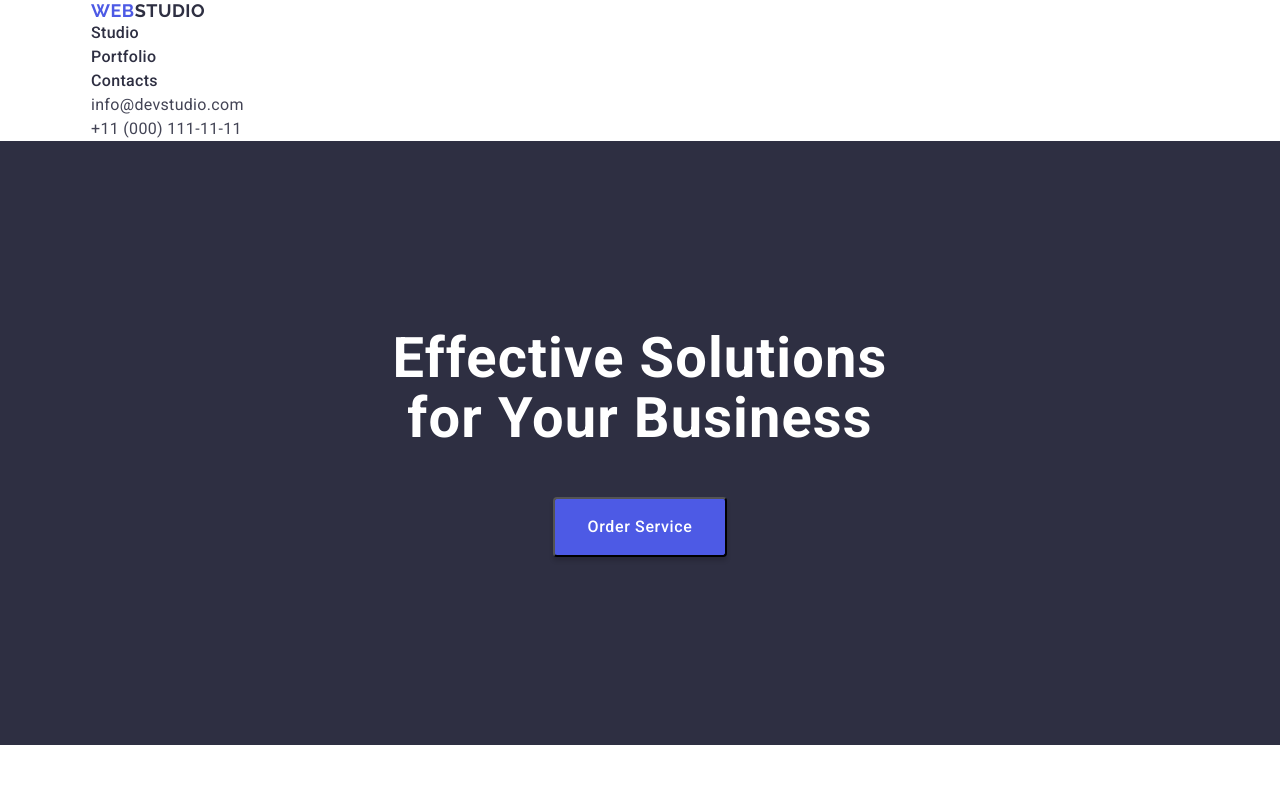
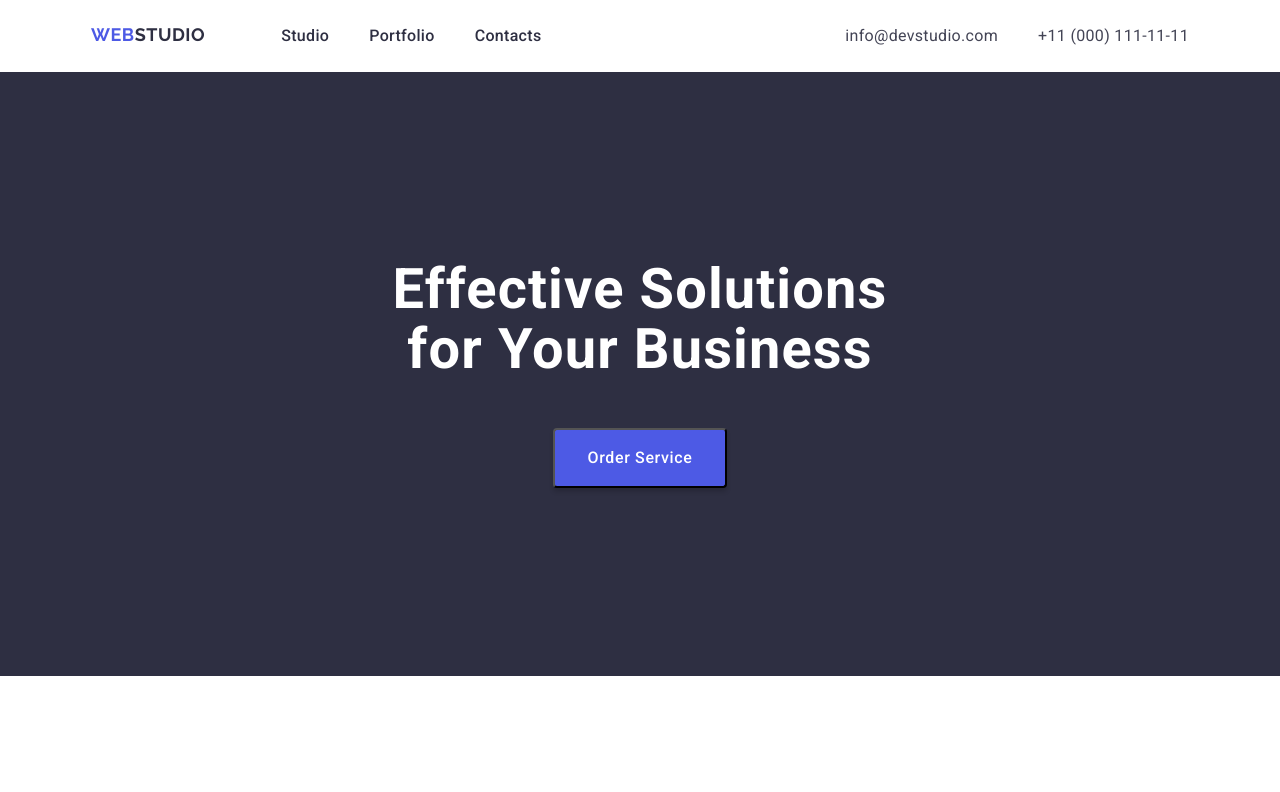
Before and after one commit to keon91/goit-markup-hw-03, a plain HTML site: page index.html in a window 1280 px wide. Shown: the top 792 px of the page. Drawn offline with nearby package versions, Linux system fonts and the light colour scheme.

Commit message:
add flex menu

```diff
--- a/css/styles.css
+++ b/css/styles.css
@@ -61,8 +61,23 @@ margin: 0 auto;
   clip: rect(0 0 0 0);
   overflow: hidden;
 }
+/*HEADER*/
+.header{
+    padding: 24px 0 24px;
+}
+.header-inner {
+    display: flex;
+    justify-content: space-between;
+    align-items: baseline;
+}
+
+.nav-list{
+    display: flex;
+    gap:76px;
+}
 
 .logo {
+    display: flex;
     color:var(--color-brand);
     font-family: 'Raleway' , sans-serif;
     font-size: 18px;
@@ -70,11 +85,16 @@ margin: 0 auto;
     line-height: 1.17;
     letter-spacing: 0.03em;
     text-transform: uppercase;
+
 }
 .logo-accent{
     color:var(--color-title);
 }
 
+.header-nav-menu {
+    display: flex;
+    gap:40px;
+}
 .nav-link{
     color:var(--color-title);
     line-height: 1.5;
@@ -84,6 +104,11 @@ margin: 0 auto;
     color:var(--color-pressed);
 }
 
+.contacts-list{
+    display: flex;
+    gap:40px;
+
+}
 .contacts-item a{
     color: var(--color-text);
     font-style: normal;
@@ -95,7 +120,9 @@ margin: 0 auto;
     color:var(--color-pressed);
 }
 
-address{font-style: normal;}
+address{
+    font-style: normal;
+}
 
 /* HERO SECTION START 1*/
 
--- a/index.html
+++ b/index.html
@@ -25,8 +25,9 @@
 
   <body>
     <!--HEADER START-->
-    <header>
+    <header class="header">
       <div class="container">
+        <div class="header-inner">
           <nav class="nav-list">
             <a class="logo link" href="./index.html"
               >Web<span class="logo-accent">Studio</span></a
@@ -42,6 +43,7 @@
             </ul>
           </nav>
 
+          <div class="header-contacts">
             <address class="contacts">
               <ul class="contacts-list">
                 <li class="contacts-item">
@@ -56,6 +58,8 @@
                 </li>
               </ul>
             </address>
+          </div>
+        </div>
       </div>
     </header>
     <!--HEADER END-->
```
Lines whose indentation alone changed are shown as unchanged.
